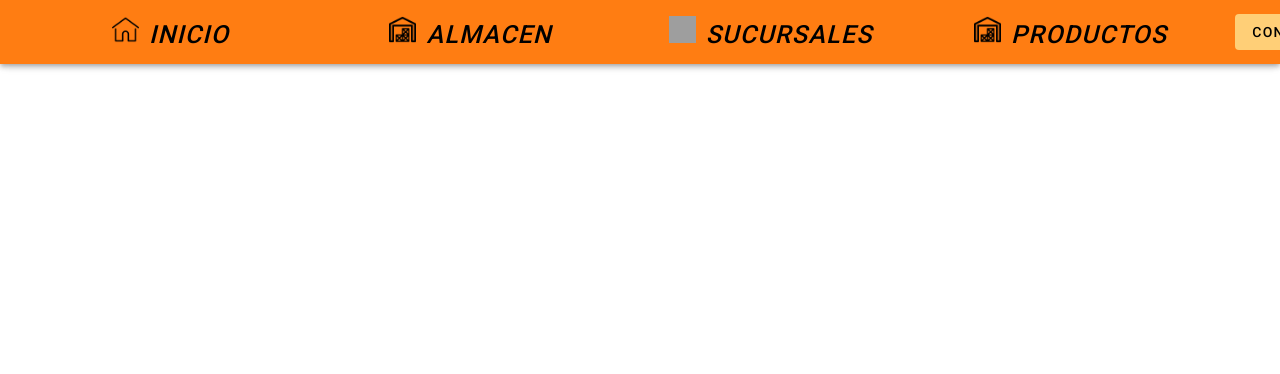
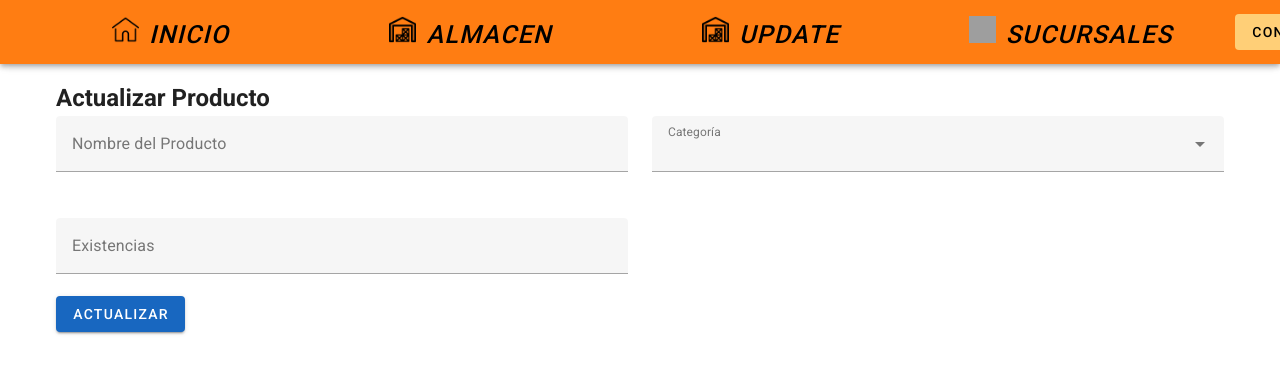
Before and after one commit to ViktorMiller777/Panaderia, a Vue app: page /update in a window 1280 px wide. Shown: the top 374 px of the page. Built offline with nearby package versions, Linux system fonts and the light colour scheme; no server answers; grey boxes are pictures that could not be loaded.

Commit message:
Carpeta Dist

```diff
--- a/src/App.vue
+++ b/src/App.vue
@@ -5,8 +5,8 @@
       <v-toolbar-title >Lagupan</v-toolbar-title>
       <v-btn style="width: 300px;"><li class="li"><img class="foto" src="/src/img/home.png" alt=""><RouterLink class="rutas" to="inicio">Inicio</RouterLink></li></v-btn>
       <v-btn style="width: 300px;"><li class="li"><img class="foto" src="/src/img/almacen.png" alt=""><RouterLink class="rutas" to="almacen">Almacen</RouterLink></li></v-btn>
+      <v-btn style="width: 300px;"><li class="li"><img class="foto" src="/src/img/almacen.png" alt=""><RouterLink class="rutas" to="update">Update</RouterLink></li></v-btn>
       <v-btn style="width: 300px;"><li class="li"><img class="foto" src="/src/img/store.png" alt=""><RouterLink class="rutas" to="sucursales">Sucursales</RouterLink></li></v-btn>
-      <v-btn style="width: 300px;"><li class="li"><img class="foto" src="/src/img/almacen.png" alt=""><RouterLink class="rutas" to="productos">Productos</RouterLink></li></v-btn>
       <div style="padding: 15px;" class="text-center">
     <v-menu
       open-on-hover
--- a/src/router/index.js
+++ b/src/router/index.js
@@ -37,6 +37,11 @@ const router = createRouter({
     path: '/pedido',
     name: 'pedido',
     component:()=>import('../views/pedido.vue'),
+  },
+  {
+    path:'/update',
+    name: 'update',
+    component:()=>import('../views/Productos_Alterar.vue')
   }
   ]
 })
--- a/src/views/Productos_Admin.vue
+++ b/src/views/Productos_Admin.vue
@@ -29,7 +29,7 @@ const handleSubmit = async () => {
 
   try {
 
-    const response = await axios.post('http://localhost/producto', productData);
+    const response = await axios.post('http://localhost/productos', productData);
 
 
     console.log('Producto Agregado:', response.data);
--- /dev/null
+++ b/src/views/Productos_Alterar.vue
@@ -0,0 +1,109 @@
+<template>
+  <v-container>
+    <h2>Actualizar Producto</h2>
+    <v-form @submit.prevent="actualizarProducto">
+      <v-row>
+        <v-col cols="12" sm="6">
+          <v-text-field v-model="producto.producto" label="Nombre del Producto"></v-text-field>
+        </v-col>
+        <v-col cols="12" sm="6">
+          <v-select v-model="producto.categoria" :items="categorias" item-text="categoria" item-value="id" label="Categoría"></v-select>
+        </v-col>
+      </v-row>
+      <v-row>
+        <v-col cols="12" sm="6">
+          <v-text-field v-model="producto.existencias" label="Existencias" type="number"></v-text-field>
+        </v-col>
+      </v-row>
+      <v-btn type="submit" color="primary">Actualizar</v-btn>
+    </v-form>
+  </v-container>
+</template>
+
+<script setup>
+import { ref, onMounted } from 'vue';
+import { useRoute } from 'vue-router'; // Importa useRoute
+
+import axios from 'axios';
+
+const producto = ref({
+  id: '',
+  producto: '',
+  categoria: '', // Asegúrate de que la categoría predeterminada esté en blanco
+  existencias: ''
+});
+
+const categorias = ref([]);
+
+const cargarDatosProducto = async () => {
+  try {
+    const route = useRoute('http://localhost/productos');
+    const productoId = route.params.id;
+    const response = await axios.get(`http://localhost/productos ${productoId}`);
+    producto.value = response.data.data;
+  } catch (error) {
+    console.error(error);
+  }
+};
+
+const cargarCategorias = async () => {
+  try {
+    const response = await axios.get('http://localhost/categorias');
+    categorias.value = response.data.data;
+  } catch (error) {
+    console.error(error);
+  }
+};
+
+const actualizarProducto = async () => {
+  try {
+    const response = await axios.post(`'http://localhost/productos/actualizar' .${producto.value.id}`, producto.value);
+    // Manejo de éxito y redirección si es necesario
+  } catch (error) {
+    console.error(error);
+    // Manejo de errores, muestra un mensaje de error si la actualización falla
+  }
+};
+
+onMounted(() => {
+  cargarCategorias();
+  cargarDatosProducto();
+});
+</script>
+
+
+ <style scoped>
+.botones{
+  display: flex;
+  justify-content: space-between;
+}
+table {
+width: 100%;
+border-collapse: collapse;
+}
+
+th, td {
+padding: 8px;
+text-align: left;
+border-bottom: 1px solid #401902;
+}
+
+th {
+background-color: #ff5900;
+}
+
+.empty-row {
+text-align: center;
+font-style: italic;
+color: #cf74c8;
+}
+.btn{
+background-color: #ff5900;
+}
+.br{
+background-color: #ff5900;
+}
+.brt{
+background-color: #ff5900;
+}
+</style>
--- a/src/views/sucursales.vue
+++ b/src/views/sucursales.vue
@@ -8,7 +8,6 @@
           <th>Nombre</th>
           <th>Dirección</th>
           <th>Teléfono</th>
-          <th>Empleado</th>
         </tr>
       </thead>
       <tbody>
@@ -16,7 +15,6 @@
           <td>{{ sucursal.nombre }}</td>
           <td>{{ sucursal.direccion }}</td>
           <td>{{ sucursal.telefono }}</td>
-          <td>{{ sucursal.empleado }}</td>
         </tr>
         <tr v-if="sucursales.length === 0">
           <td colspan="4">No se encontraron sucursales</td>
```
